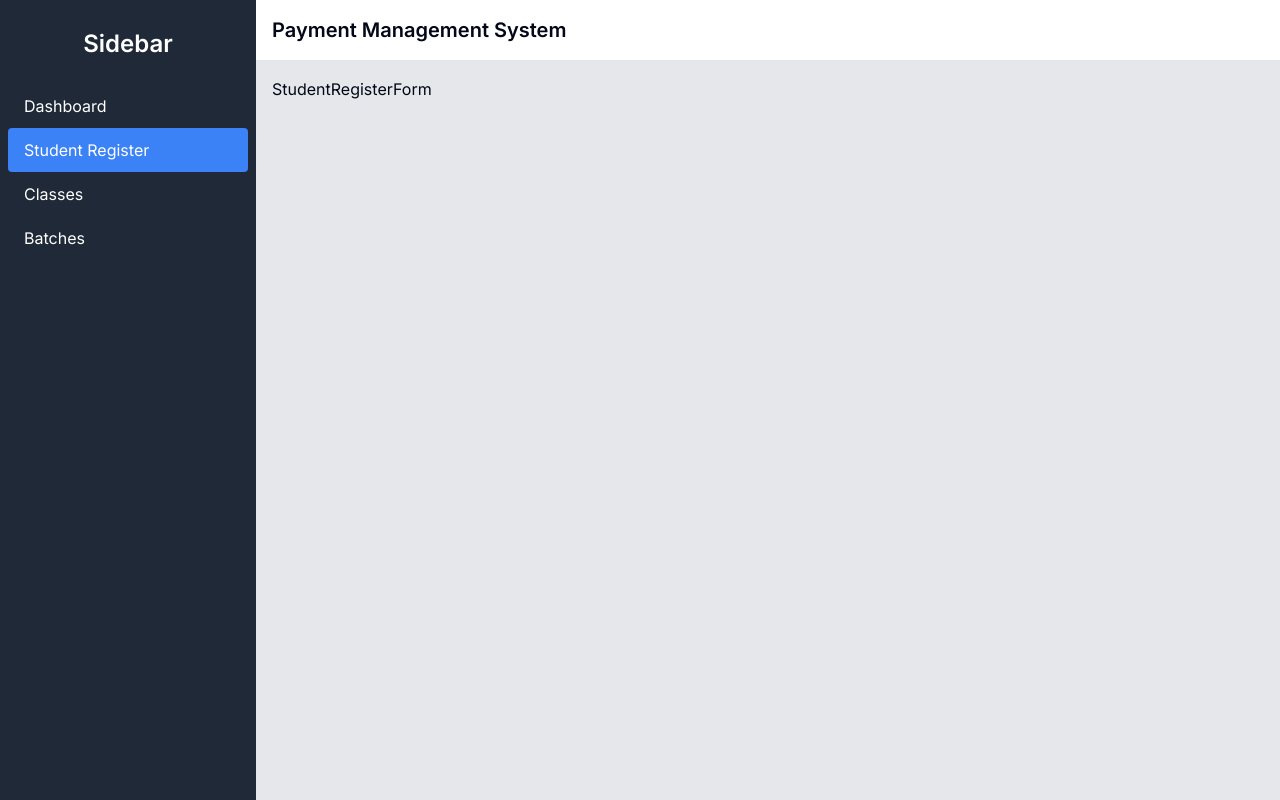
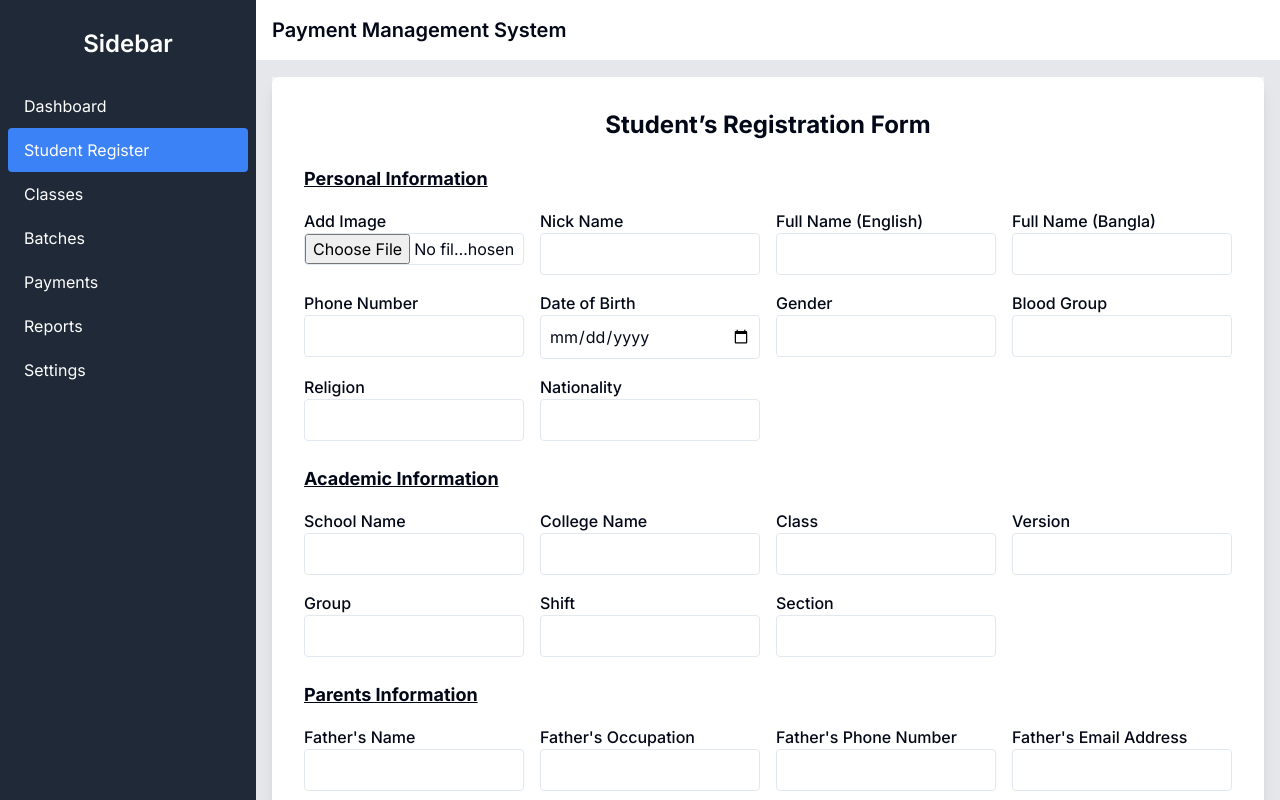
Before and after one commit to HasibNirjhar07/payment-management-system, a Next.js app: page /register in a window 1280 px wide. Built offline with nearby package versions, Linux system fonts and the light colour scheme.

Commit message:
Registration page added

```diff
--- a/app/page.tsx
+++ b/app/page.tsx
@@ -1,9 +1,14 @@
 import AdminDashboard from "@/components/admin-dashboard"
+import ClassSummary from "@/components/class-summary"
+
 
 export default function Home() {
   return (
     <div>
       <AdminDashboard />
+      <ClassSummary />
+
+
     </div>
   )
 }
--- a/components/common/sidebar.tsx
+++ b/components/common/sidebar.tsx
@@ -9,6 +9,9 @@ const menuItems = [
   { name: "Student Register", path: "/register" },
   { name: "Classes", path: "/classes" },
   { name: "Batches", path: "/batches" },
+  { name: "Payments", path: "/payments" },
+  { name: "Reports", path: "/reports" },
+  { name: "Settings", path: "/settings" },
 ]
 
 interface SidebarProps {
--- a/components/registration/student-register-form.tsx
+++ b/components/registration/student-register-form.tsx
@@ -1,7 +1,192 @@
 import React from "react"
 
 const StudentRegisterForm = () => {
-  return <div>StudentRegisterForm</div>
+  return (
+    <div className="min-h-screen bg-gray-100 flex items-center justify-center">
+      <div className="bg-white w-full max-w-5xl p-8 shadow-lg rounded-lg">
+        <h2 className="text-center text-2xl font-bold mb-6">Student’s Registration Form</h2>
+        <form className="space-y-6">
+          {/* Personal Information */}
+          <div>
+            <h3 className="font-bold text-lg underline mb-4">Personal Information</h3>
+            <div className="grid grid-cols-2 md:grid-cols-4 gap-4">
+              <div>
+                <label className="block font-medium">Add Image</label>
+                <input type="file" className="border rounded w-full" />
+              </div>
+              <div>
+                <label className="block font-medium">Nick Name</label>
+                <input type="text" className="border rounded w-full p-2" />
+              </div>
+              <div>
+                <label className="block font-medium">Full Name (English)</label>
+                <input type="text" className="border rounded w-full p-2" />
+              </div>
+              <div>
+                <label className="block font-medium">Full Name (Bangla)</label>
+                <input type="text" className="border rounded w-full p-2" />
+              </div>
+              <div>
+                <label className="block font-medium">Phone Number</label>
+                <input type="text" className="border rounded w-full p-2" />
+              </div>
+              <div>
+                <label className="block font-medium">Date of Birth</label>
+                <input type="date" className="border rounded w-full p-2" />
+              </div>
+              <div>
+                <label className="block font-medium">Gender</label>
+                <input type="text" className="border rounded w-full p-2" />
+              </div>
+              <div>
+                <label className="block font-medium">Blood Group</label>
+                <input type="text" className="border rounded w-full p-2" />
+              </div>
+              <div>
+                <label className="block font-medium">Religion</label>
+                <input type="text" className="border rounded w-full p-2" />
+              </div>
+              <div>
+                <label className="block font-medium">Nationality</label>
+                <input type="text" className="border rounded w-full p-2" />
+              </div>
+            </div>
+          </div>
+
+          {/* Academic Information */}
+          <div>
+            <h3 className="font-bold text-lg underline mb-4">Academic Information</h3>
+            <div className="grid grid-cols-2 md:grid-cols-4 gap-4">
+              <div>
+                <label className="block font-medium">School Name</label>
+                <input type="text" className="border rounded w-full p-2" />
+              </div>
+              <div>
+                <label className="block font-medium">College Name</label>
+                <input type="text" className="border rounded w-full p-2" />
+              </div>
+              <div>
+                <label className="block font-medium">Class</label>
+                <input type="text" className="border rounded w-full p-2" />
+              </div>
+              <div>
+                <label className="block font-medium">Version</label>
+                <input type="text" className="border rounded w-full p-2" />
+              </div>
+              <div>
+                <label className="block font-medium">Group</label>
+                <input type="text" className="border rounded w-full p-2" />
+              </div>
+              <div>
+                <label className="block font-medium">Shift</label>
+                <input type="text" className="border rounded w-full p-2" />
+              </div>
+              <div>
+                <label className="block font-medium">Section</label>
+                <input type="text" className="border rounded w-full p-2" />
+              </div>
+            </div>
+          </div>
+
+          {/* Parents Information */}
+          <div>
+            <h3 className="font-bold text-lg underline mb-4">Parents Information</h3>
+            <div className="grid grid-cols-2 md:grid-cols-4 gap-4">
+              <div>
+                <label className="block font-medium">Father's Name</label>
+                <input type="text" className="border rounded w-full p-2" />
+              </div>
+              <div>
+                <label className="block font-medium">Father's Occupation</label>
+                <input type="text" className="border rounded w-full p-2" />
+              </div>
+              <div>
+                <label className="block font-medium">Father's Phone Number</label>
+                <input type="text" className="border rounded w-full p-2" />
+              </div>
+              <div>
+                <label className="block font-medium">Father's Email Address</label>
+                <input type="email" className="border rounded w-full p-2" />
+              </div>
+              <div>
+                <label className="block font-medium">Mother's Name</label>
+                <input type="text" className="border rounded w-full p-2" />
+              </div>
+              <div>
+                <label className="block font-medium">Mother's Occupation</label>
+                <input type="text" className="border rounded w-full p-2" />
+              </div>
+              <div>
+                <label className="block font-medium">Mother's Phone Number</label>
+                <input type="text" className="border rounded w-full p-2" />
+              </div>
+              <div>
+                <label className="block font-medium">Mother's Email Address</label>
+                <input type="email" className="border rounded w-full p-2" />
+              </div>
+              <div>
+                <label className="block font-medium">Guardian's Name</label>
+                <input type="text" className="border rounded w-full p-2" />
+              </div>
+              <div>
+                <label className="block font-medium">Guardian's Occupation</label>
+                <input type="text" className="border rounded w-full p-2" />
+              </div>
+              <div>
+                <label className="block font-medium">Guardian's Phone Number</label>
+                <input type="text" className="border rounded w-full p-2" />
+              </div>
+              <div>
+                <label className="block font-medium">Guardian's Email Address</label>
+                <input type="email" className="border rounded w-full p-2" />
+              </div>
+            </div>
+          </div>
+
+          {/* Address Information */}
+          <div>
+            <h3 className="font-bold text-lg underline mb-4">Address Information</h3>
+            <div className="grid grid-cols-2 md:grid-cols-3 gap-4">
+              <div>
+                <label className="block font-medium">Present Address</label>
+                <input type="text" className="border rounded w-full p-2" />
+              </div>
+              <div>
+                <label className="block font-medium">Permanent Address</label>
+                <input type="text" className="border rounded w-full p-2" />
+              </div>
+              <div>
+                <label className="block font-medium">Home District</label>
+                <input type="text" className="border rounded w-full p-2" />
+              </div>
+            </div>
+          </div>
+
+          {/* Subjects and Financial Aid */}
+          <div className="grid grid-cols-2 md:grid-cols-3 gap-4">
+            <div>
+              <label className="block font-medium">Subjects (You want to Enroll)</label>
+              <input type="text" className="border rounded w-full p-2" />
+            </div>
+            <div className="flex flex-col">
+              <label className="block font-medium">DREAMERS' (Financial Aid Support)</label>
+              <div className="flex space-x-2 mt-2">
+                <button className="border rounded px-4 py-2 bg-gray-300">Not Applicable</button>
+                <button className="border rounded px-4 py-2 bg-gray-300">More Details</button>
+              </div>
+            </div>
+          </div>
+
+          {/* Submit Button */}
+          <div className="flex justify-center">
+            <button type="submit" className="bg-blue-500 text-white px-6 py-2 rounded hover:bg-blue-600">
+              Submit Information
+            </button>
+          </div>
+        </form>
+      </div>
+    </div>
+  );
 }
 
 export default StudentRegisterForm
```
Also changed, not shown: components/class-summary.tsx (+59 -40 lines).
